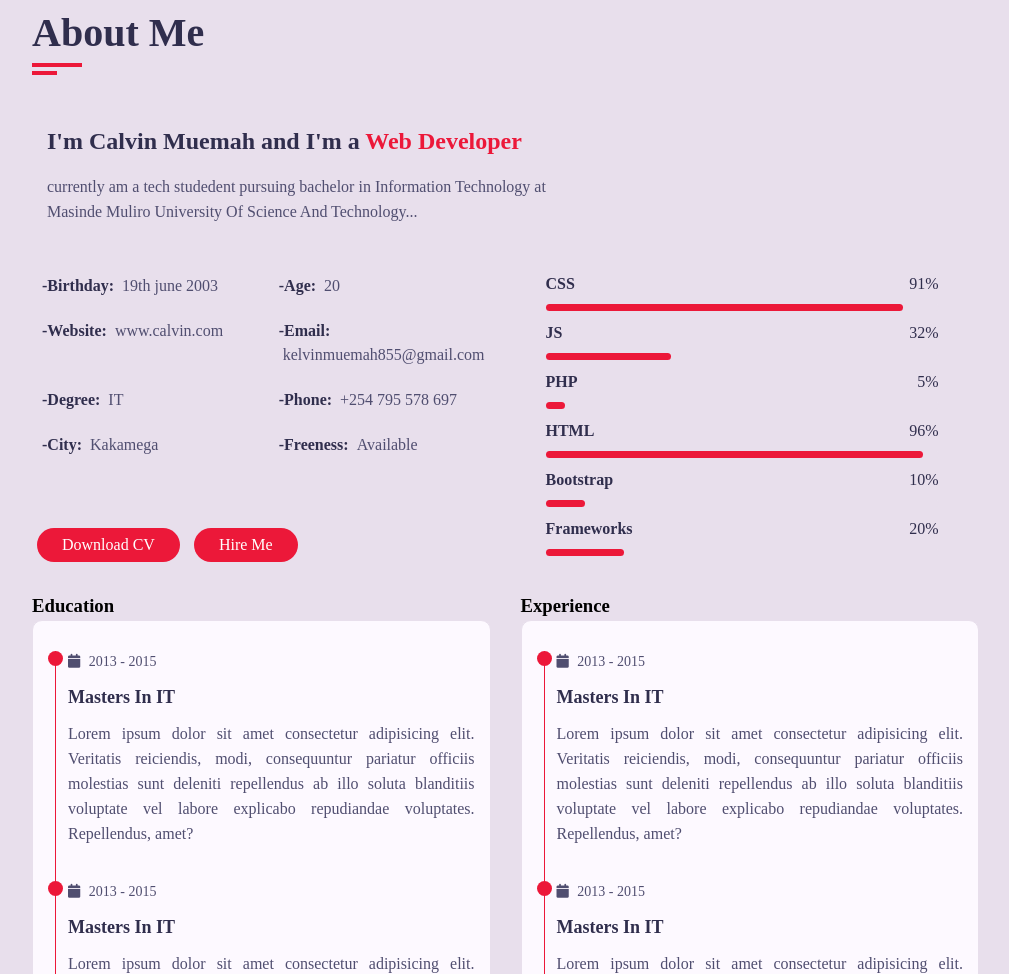
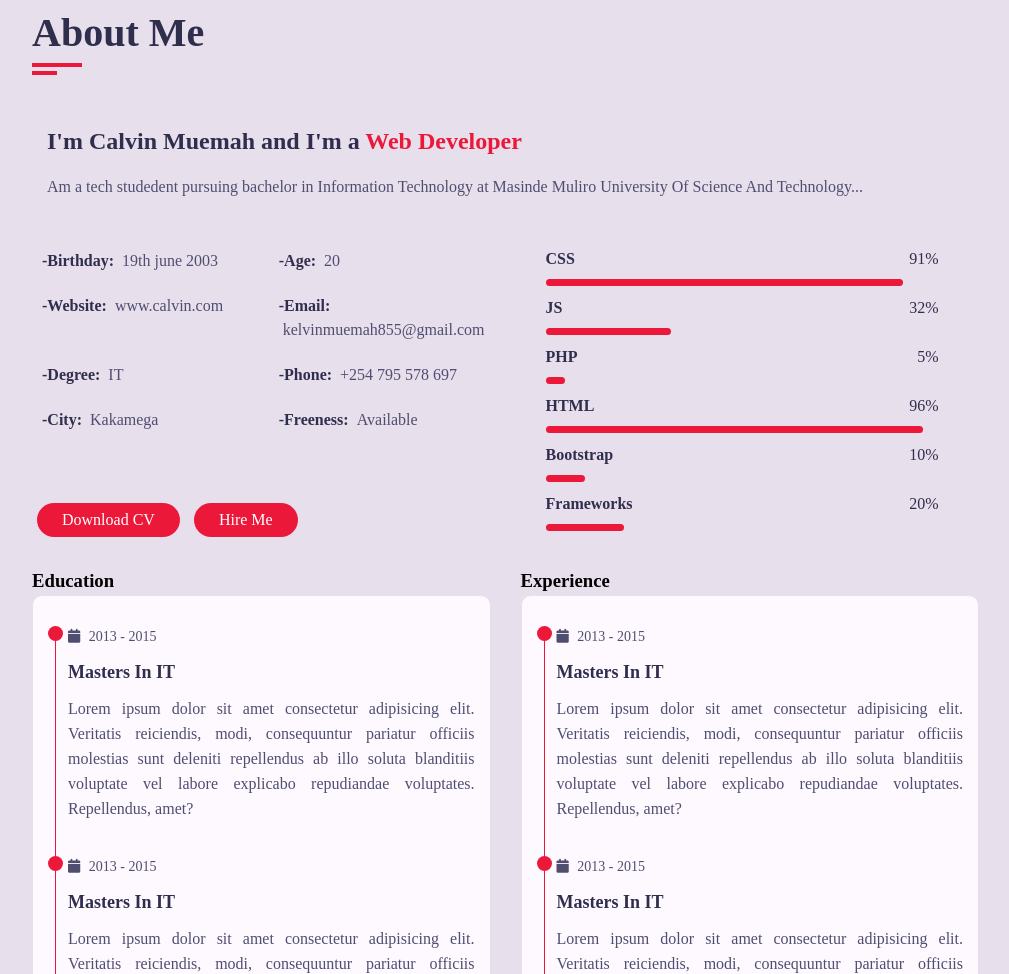
Before and after one commit to Calvinmuemah/portfolio, a plain HTML site: page index.html in a window 1280 px wide. Shown: the part 857-1831 px from the top of the page, without its empty margins (241-1250 px from the left). Drawn offline with nearby package versions, Linux system fonts and the light colour scheme.

Commit message:
Update index.html

```diff
--- a/index.html
+++ b/index.html
@@ -65,7 +65,7 @@
                         <div class="about-content padd-15">
                             <div class="about-text padd-15">
                                 <h3>I'm Calvin Muemah and I'm a <span>Web Developer</span></h3>
-                                <p>currently am a tech studedent pursuing bachelor in Information Technology at </br>Masinde Muliro University Of Science And Technology... </p>
+                                <p>Am a tech studedent pursuing bachelor in Information Technology at Masinde Muliro University Of Science And Technology... </p>
                             </div>
                         </div>
                         <div class="row">
```
